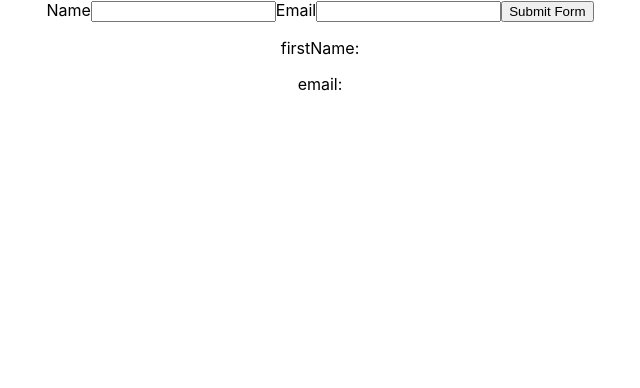
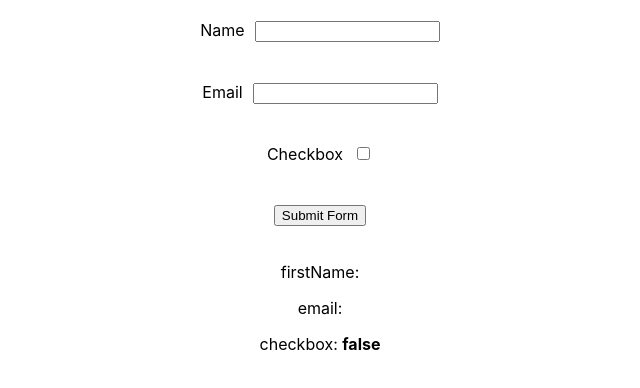
Before and after one commit to faviolla/reactjs, a React (Create React App) app: page / in a window 1280 px wide. Shown: the top 388 px of the page, without its empty margins (320-960 px from the left). Built offline with nearby package versions, Linux system fonts and the light colour scheme.

Commit message:
Checkbox.

```diff
--- a/src/components/ControlledForms/ControlledForms.js
+++ b/src/components/ControlledForms/ControlledForms.js
@@ -4,6 +4,7 @@ const ControlledForms = () => {
   const [value, setValue] = useState({
     name: "",
     email: "",
+    checkbox: false,
   });
 
   const handleSubmit = (event) => {
@@ -20,18 +21,46 @@ const ControlledForms = () => {
     setValue((prevState) => ({ ...prevState, email }));
   };
 
+  const handleCheckboxChange = (event) => {
+    const checkbox = event.target.checked;
+    setValue((prevState) => ({ ...prevState, checkbox }));
+  };
+
   return (
     <>
-      <form onSubmit={handleSubmit}>
-        <label htmlFor="firstName">Name</label>
-        <input onChange={handleNameChange} type="text" name="firstName" id="firstName" />
-        <label htmlFor="email">Email</label>
-        <input onChange={handleEmailChange} type="email" name="email" id="email" />
-        <button type="submit">Submit Form</button>
+      <form onSubmit={handleSubmit} style={{ display: "flex", flexDirection: "column" }}>
+        <div style={{ padding: 20 }}>
+          <label style={{ marginRight: 10 }} htmlFor="firstName">
+            Name
+          </label>
+          <input value={value.name} onChange={handleNameChange} type="text" name="firstName" id="firstName" />
+        </div>
+        <div style={{ padding: 20 }}>
+          <label style={{ marginRight: 10 }} htmlFor="email">
+            Email
+          </label>
+          <input value={value.email} onChange={handleEmailChange} type="email" name="email" id="email" />
+        </div>
+        <div style={{ padding: 20 }}>
+          <label style={{ marginRight: 10 }} htmlFor="checkbox">
+            Checkbox
+          </label>
+          <input checked={value.checkbox} onChange={handleCheckboxChange} type="checkbox" name="checkbox" id="checkbox" />
+        </div>
+        <div style={{ padding: 20 }}>
+          <button type="submit">Submit Form</button>
+        </div>
       </form>
       <div>
-        <p>firstName: {value.name}</p>
-        <p>email: {value.email}</p>
+        <p>
+          firstName: <strong>{value.name}</strong>
+        </p>
+        <p>
+          email: <strong>{value.email}</strong>
+        </p>
+        <p>
+          checkbox: <strong>{value.checkbox.toString()}</strong>
+        </p>
       </div>
     </>
   );
```
